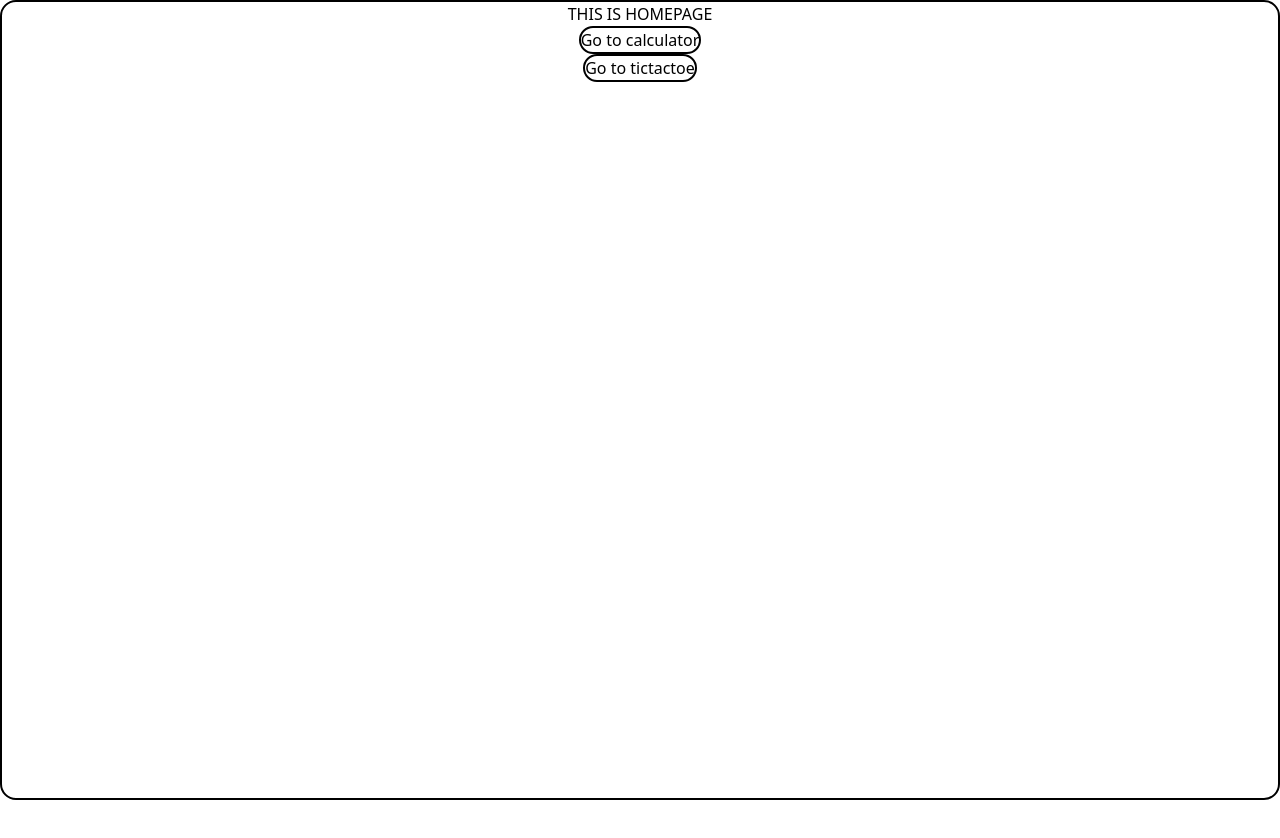
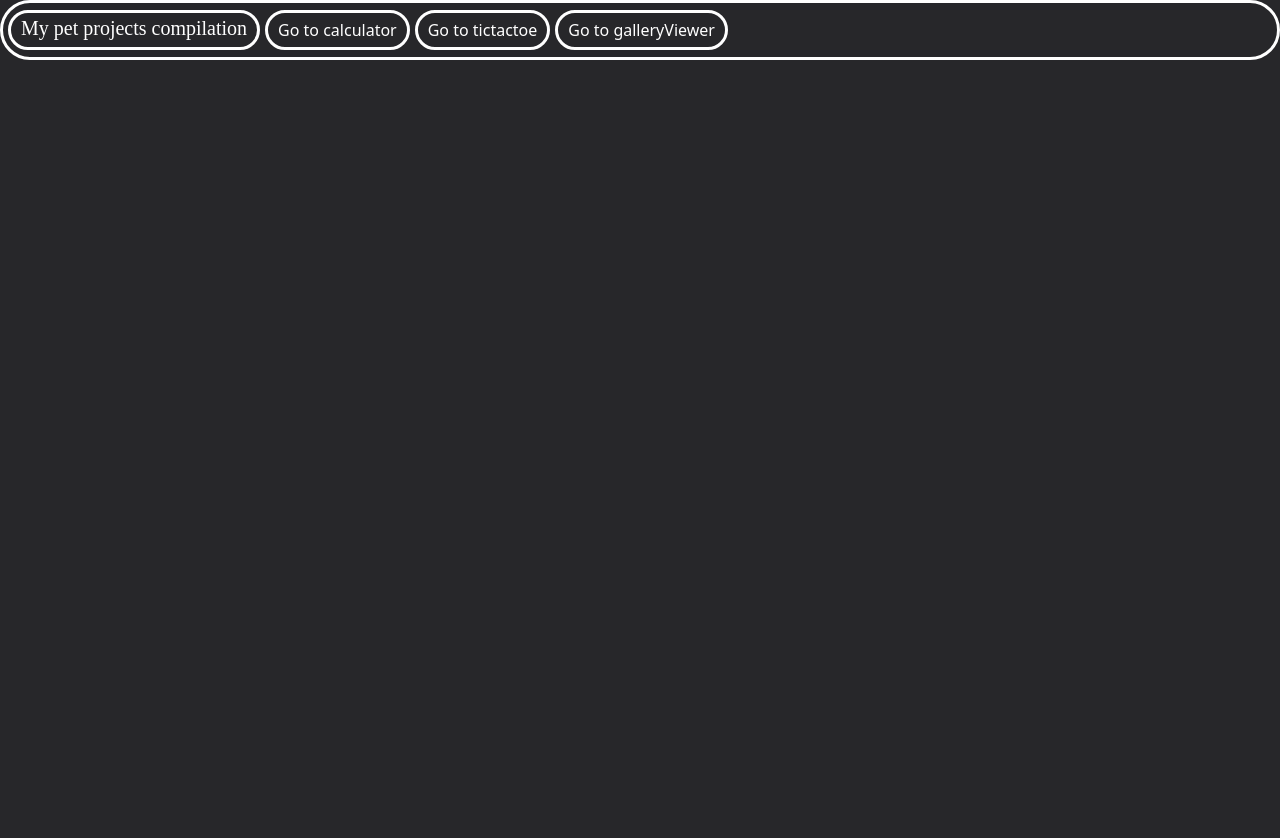
Before and after one commit to EGN0dev/Pet-projects, a Vue app: page / in a window 1280 px wide. Shown: the top 838 px of the page. Before the commit the page ends 800 px from the top, so only its background shows below. Built offline with nearby package versions, Linux system fonts and the light colour scheme.

Commit message:
added gallery viewer (not completed, drag and drop functionality is in development)

```diff
--- a/src/petProjects/calculator.vue
+++ b/src/petProjects/calculator.vue
@@ -15,7 +15,7 @@ export default defineComponent({
 
 
     setup(){
-      const buttonsColor = ref <string>("border-black border-2 rounded-full w-20 h-20 bg-indigo-200 relative")
+      const buttonsColor = ref <string>("border-black border-2 rounded-full w-20 h-20 bg-white relative")
       const firstVHolder = ref<string>('')
       const secondVHolder = ref<string>('')
       const result = ref<string>('')
@@ -137,13 +137,13 @@ export default defineComponent({
 
 <template>
 
-<div class="border-black border-2  w-screen h-screen bg-neutral-700 flex items-center justify-center">
+<div class=" w-screen h-screen  flex items-center justify-center">
 
-  <div class="border-black border-2 rounded-2xl bg-neutral-400 h-[800px] w-[400px] ">
+  <div class="border-black border-2 rounded-2xl bg-neutral-400 h-[700px] w-[400px] ">
 
-    <div><p class="border-black border-2 rounded-3xl h-[80px] w-[350px] mt-[40px] ml-[25px] mb-[40px]  text-6xl bg-indigo-200 "> {{ result.substring(0,9) }} </p></div>
+    <div><p class="border-black border-2 rounded-3xl h-[80px] w-[350px] mt-[40px] ml-[25px] mb-[40px]  text-6xl bg-white "> {{ result.substring(0,9) }} </p></div>
 
-        <div class=" grid grid-cols-3 gap-6 ml-[30px]">
+        <div class=" grid grid-cols-3 gap-2 ml-[30px]">
           <div> <button :class="buttonsColor" @click="comma">.</button> </div>
           <div> <button :class="buttonsColor" @click="addMinus">p/m</button> </div>
           <div> <button :class="buttonsColor" @click="divide">/</button> </div>
--- /dev/null
+++ b/src/petProjects/galleryViewer.vue
@@ -0,0 +1,208 @@
+<script lang="ts">
+import { defineComponent,ref } from 'vue';
+
+
+
+
+
+export default defineComponent({
+    setup() {
+
+        const inpt = ref("")
+
+        const imageDataArray = ref<string[]>([])
+        const imageData = ref<string>("")
+        const imageGalleryElement = ref<string>("images")
+        const index0fActive = ref<number>(0)
+        const changePic = (index) =>{
+            imageData.value=imageDataArray.value[index]
+            imageGalleryElement.value='imagesSelected'
+            index0fActive.value = index
+
+        }
+
+            const previewImage = (event) => {
+                var input = event.target;
+            // Ensure that you have a file before attempting to read it
+            if (input.files && input.files[0]) {
+                // create a new FileReader to read this image and convert to base64 format
+                var reader = new FileReader();
+                // Define a callback function to run, when FileReader finishes its job
+
+
+
+                reader.onload = (e) => {
+                    // Note: arrow function used here, so that "this.imageData" refers to the imageData of Vue component
+                    // Read image as base64 and set to imageData
+                    imageData.value = e.target.result;
+                    imageDataArray.value.push(imageData.value)
+                }
+                // Start the reader job - read file as a data url (base64 format)
+                reader.readAsDataURL(input.files[0]);
+
+
+                console.log('uploaded')
+            }
+        }
+
+
+
+
+
+
+        return {previewImage,imageData,imageDataArray,changePic,imageGalleryElement,index0fActive,inpt}
+
+        }
+
+
+
+})
+
+</script>
+
+    <template>
+
+
+
+
+        <div class="main">
+
+
+            <div class="file-upload-form">
+                Drag an image file or:
+                <input type="file" @change="previewImage" accept="image/*">
+            </div>
+
+            <div class="bodyGallery" v-if="imageData != '' ">
+
+            <div class="image-preview" v-if="imageData != '' ">
+                <img class="preview" :src="imageData">
+            </div>
+
+            <div  v-if="imageDataArray.length > 0">
+              <div  v-for="(image,index) in imageDataArray">
+               <img :class="(index==index0fActive) ? imageGalleryElement='images' :  imageGalleryElement='imagesSelected' " :src="image" @click="changePic(index)"/>
+            </div>
+
+            </div>
+
+
+                </div>
+  </div>
+
+
+
+
+
+
+
+
+
+     </template>
+
+<style>
+    .main {
+        align-items: center;
+        display: flex;
+        justify-content: flex-start;
+
+    flex-direction: column;
+    }
+
+    .bodyGallery {
+        width: 70vw;
+        height: 70vh;
+
+        border-color: rgb(2, 4, 6);
+        border-radius: 20px;
+        border: 3px solid #DDD;
+
+        display: flex;
+    justify-content: flex-start;
+    flex-direction: row;
+
+    }
+
+
+    .boddy {
+        color: aliceblue;
+    }
+    .button {
+
+    padding-top: 5px;
+    padding-left: 10px;
+    padding-right: 10px;
+    background-color: rgb(39 39 42);
+    color: rgb(255 255 255);
+    margin-left:5px;
+    margin-top:7px;
+    height: 40px;
+    width: auto;
+    border: solid;
+    border-radius: 30px;
+}
+
+.file-upload-form {
+
+
+    align-items: center;
+    display: flex;
+    font-family: "Helvetica Neue",Helvetica,Arial,sans-serif;
+    color: aliceblue;
+    padding: 20px;
+    border: solid;
+    width: 500px;
+    height: 100px;
+    flex-direction: row;
+
+
+}
+
+
+.image-preview {
+
+    font-family: "Helvetica Neue",Helvetica,Arial,sans-serif;
+    color: aliceblue;
+    padding: 20px;
+
+
+
+}
+img.preview {
+    width: 750px;
+    height: 550px;
+    background-color: white;
+    border-radius: 20px;
+    border: 0.5px solid #DDD;
+    padding: 5px;
+}
+
+.images {
+    width: 250px;
+    height: 100px;
+    border: 1px solid rgb(145, 14, 154);
+    border-radius: 20px;
+    margin-bottom: 5px;
+    margin-top: 20px;
+    padding: 5px;
+}
+
+.imagesSelected {
+    width: 250px;
+    height: 100px;
+    border: 1px solid #DDD;
+    border-radius: 20px;
+    margin-bottom: 5px;
+    margin-top: 20px;
+    padding: 5px;
+}
+
+.dropZone {
+border: solid;
+width: 200px;
+height: 100px;
+
+}
+
+
+</style>
--- a/src/petProjects/index.vue
+++ b/src/petProjects/index.vue
@@ -7,12 +7,13 @@ import { RouterLink } from 'vue-router';
 
 export default defineComponent({
     setup() {
+            const plus1 = ref<number>(0)
+            const puz1 = () => plus1.value++
 
 
+        return {plus1,puz1}
 
-        return {}
-
-        },
+        }
 
 
 
@@ -20,12 +21,82 @@ export default defineComponent({
 
 </script>
 
-<template>
-    <div class="flex w-screen h-screen flex-col items-center border-black border-2 rounded-2xl">
-        <p>THIS IS HOMEPAGE</p>
-        <router-link class="border-black border-2 rounded-2xl" to="/calculator">Go to calculator </router-link>
-        <router-link class="border-black border-2 rounded-2xl" to="/tictactoe">Go to tictactoe </router-link>
+    <template>
 
-    </div>
-    <router-view/>
-    </template>
+            <div class="navbar">
+                <div class="logo"><p> My pet projects compilation</p></div>
+                <router-link class="button" to="/calculator">Go to calculator </router-link>
+                <router-link class="button" to="/tictactoe">Go to tictactoe </router-link>
+                <router-link class="button" to="/galleryViewer">Go to galleryViewer </router-link>
+            </div>
+            <div class="mainContainer">
+
+
+            <router-view/>
+        </div>
+     </template>
+
+<style>
+body{
+ background-color: rgb(39 39 42);
+ display: flex;
+    justify-content: flex-start;
+
+    flex-direction: row;
+
+
+}
+.mainContainer {
+    display: flex;
+    justify-content: center;
+
+
+       height: 100vh;
+        width: 100vw;
+    }
+
+.navbar {
+    display: flex;
+    justify-content: flex-start;
+    flex-direction: row;
+    width: auto;
+    position: relative;
+    height: 60px;
+    color: rgb(255 255 255);
+    border: solid;
+    border-radius: 30px;
+    background-color: rgb(39 39 42);
+}
+
+.button {
+
+    padding-top: 5px;
+    padding-left: 10px;
+    padding-right: 10px;
+    background-color: rgb(39 39 42);
+    color: rgb(255 255 255);
+    margin-left:5px;
+    margin-top:7px;
+    height: 40px;
+    width: auto;
+    border: solid;
+    border-radius: 30px;
+}
+
+.logo {
+    font-family: cursive;
+    font-size: 20px;
+    color:rgb(255 255 255);
+    background-color: rgb(39 39 42);
+    border: solid;
+    height: 40px;
+    width: auto;
+    margin-left:5px;
+    margin-top:7px;
+    padding-left: 10px;
+    padding-right: 10px;
+    border-radius: 30px;
+}
+
+
+</style>
--- a/src/petProjects/tictactoe.vue
+++ b/src/petProjects/tictactoe.vue
@@ -3,7 +3,7 @@ import { defineComponent,ref } from 'vue';
 
 export default defineComponent ({
     setup(){
-        const buttonsColor = ref <string>("border-black border-2  w-40 h-40 bg-indigo-200 relative ")
+        const buttonsColor = ref <string>("border-black border-2  w-40 h-40 bg-white relative text-8xl ")
 
         const cageNum1 = ref <boolean> (false)
         const cageNum2 = ref <boolean> (false)
@@ -134,8 +134,8 @@ export default defineComponent ({
 
 <template>
 
-<div class="border-black border-2  w-screen h-screen bg-neutral-700 flex items-center justify-center">
-  <div class="border-black border-2 rounded-2xl bg-neutral-400 h-[800px] w-[800px] flex items-center justify-center">
+<div class=" w-screen h-screen flex items-center justify-center">
+  <div class="border-black border-2 rounded-2xl bg-neutral-400 h-[600px] w-[600px] flex items-center justify-center">
       <div class="display: grid grid grid-cols-3 ">
         <div> <button :disabled='buttonsDisabler1' :class="buttonsColor" @click="cageNumFunc1" >{{ resultCageNum1 }}</button> </div>
         <div> <button :disabled='buttonsDisabler2' :class="buttonsColor" @click="cageNumFunc2" >{{ resultCageNum2 }}</button> </div>
--- a/src/router/index.ts
+++ b/src/router/index.ts
@@ -1,10 +1,9 @@
 import { createWebHistory, createRouter } from "vue-router";
-
-
-
 import index from '../petProjects/index.vue'
 import calculator from '../petProjects/calculator.vue';
 import tictactoe from '../petProjects/tictactoe.vue'
+import galleryViewer from "../petProjects/galleryViewer.vue";
+
 
 const routes = createRouter({
   history: createWebHistory(import.meta.env.BASE_URL),
@@ -18,9 +17,8 @@ const routes = createRouter({
   {
     path: "/",
     name: "index",
-    component: index
-  },
-
+    component: index,
+    children: [
       {
         path: "/Calculator",
         name: "Calculator",
@@ -32,10 +30,23 @@ const routes = createRouter({
         name: "tictactoe",
         component: tictactoe
       },
+
+      {
+        path: "/galleryViewer",
+        name: "galleryViewer",
+        component: galleryViewer
+      },
+
+
     ]
+  },
 
 
 
+
+
+
+]
 });
 
 export default routes;
```
Lines whose indentation alone changed are shown as unchanged.
